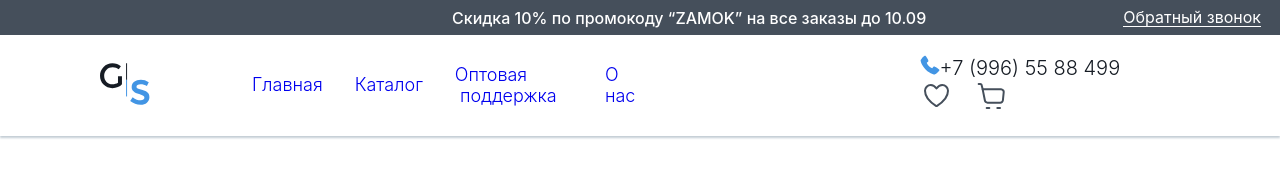
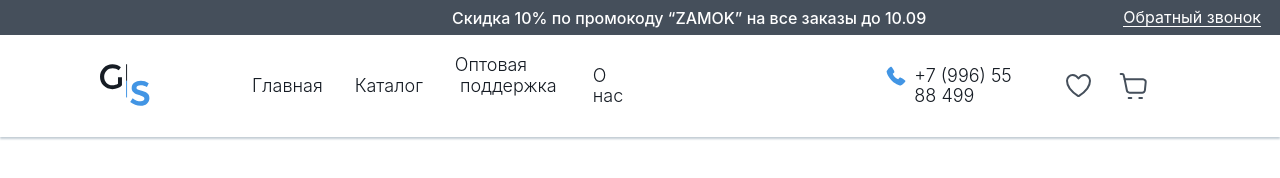
Before and after one commit to Oltinbek2010/git-hub-, a plain HTML site: page index.html in a window 1280 px wide. Drawn offline with Linux system fonts and the light colour scheme; a web font is replaced by a local one.

Commit message:
o'zgarildi

```diff
--- a/index.html
+++ b/index.html
@@ -15,8 +15,14 @@
     <div class="container over-header">
         <p>Скидка 10% по промокоду “ZAMOK” на все заказы до 10.09</p> <a href="#">Обратный звонок</a>
     </div>
-    <header class="container header"><a href="#"><img class="logo" src="./imgs/Logo.svg" alt="Logo" width="50.4"
-                height="42"></a>
+
+
+    <header class="container header">
+        <a href="#">
+            <img class="logo" src="./imgs/Logo.svg" alt="Logo" width="50.4" height="42">
+        </a>
+
+
         <nav class="navs">
             <ul class="nav-list">
                 <a href="#">
@@ -33,10 +39,12 @@
                 </a>
             </ul>
         </nav>
+
+
         <div class="contact">
             <a href="#"> <img src="./imgs/phone-call.svg" alt="Call number" width="20" height="20">+7 (996) 55
                 88 499</a>
-            <img src="./imgs/like.svg" alt="Shop" width="88" height="32">
+            <a class="Shop" href="#"><img src="./imgs/like.svg" alt="Shop" width="88" height="32"></a>
         </div>
     </header>
 </body>
--- a/styles/style.css
+++ b/styles/style.css
@@ -49,6 +49,7 @@ header {
     display: flex;
     align-items: center;
     box-shadow: 0px 2px 2px #C4CDD5;
+    margin-bottom: 20px;
 }
 
 .logo {
@@ -59,7 +60,6 @@ header {
 
 header ul {
     font-weight: 300;
-    color: #161C24;
     font-size: 18px;
     list-style: none;
     display: flex;
@@ -70,6 +70,7 @@ header ul {
 ul a {
     text-decoration: none;
     transition: all 0.5s;
+    color: #161C24;
 }
 
 ul a:hover {
@@ -77,12 +78,24 @@ ul a:hover {
 }
 
 ul .ab {
-    margin-right: 283.1px;
+    margin-right: 263.1px;
+}
+
+.contact {
+    display: flex;
 }
 
 .contact a {
     text-decoration: none;
     color: #161C24;
     font-weight: 300;
-    font-size: 20px;
+    font-size: 18px;
+    margin: 0;
+    margin-right: 30px;
+    display: flex;
+    gap: 8px;
 }
+
+.Shop {
+    align-items: center;
+}
```
